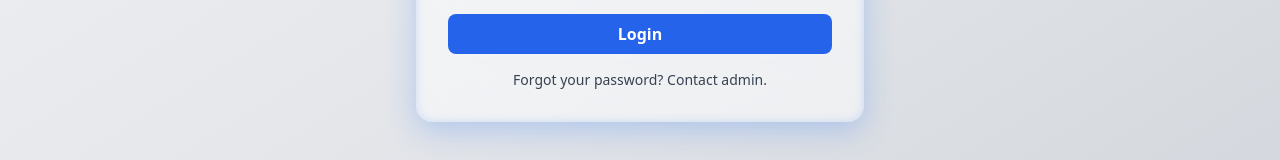
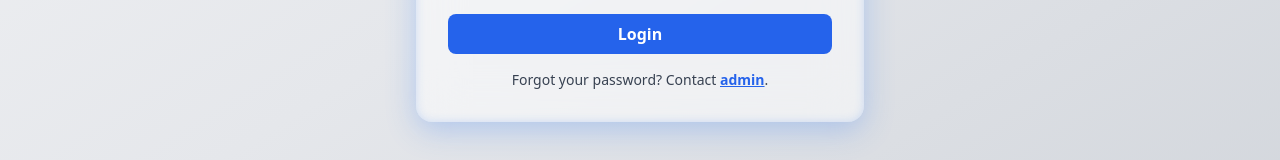
Before and after one commit to cooldkt143/legalAi, a React (Vite) app: page /officerLogin in a window 1280 px wide. Shown: the part 502-662 px from the top of the page. Built offline with nearby package versions, Linux system fonts and the light colour scheme.

Commit message:
Adding google form

```diff
--- a/src/pages/OfficerLogin.jsx
+++ b/src/pages/OfficerLogin.jsx
@@ -1,4 +1,4 @@
-import React, { useState } from "react";
+import React, { useState, useEffect } from "react";
 import { motion } from "framer-motion";
 import { Shield } from "lucide-react";
 import ThemeToggle from "../components/themeToggle";
@@ -9,6 +9,11 @@ const OfficerLogin = () => {
   const [password, setPassword] = useState("");
   const [error, setError] = useState("");
   const navigate = useNavigate();
+
+  // Alert when page loads
+  useEffect(() => {
+    alert("for demo use username: UP12-2105 and password: Rajesh2105");
+  }, []);
 
   const handleLogin = (e) => {
     e.preventDefault();
@@ -39,7 +44,6 @@ const OfficerLogin = () => {
             "0 8px 30px rgba(59, 130, 246, 0.3), 0 0 10px rgba(59, 130, 246, 0.2) inset",
         }}
       >
-        {/* Animated Shield Icon */}
         <motion.div
           initial={{ scale: 0 }}
           animate={{ scale: 1 }}
@@ -58,11 +62,16 @@ const OfficerLogin = () => {
         <h2 className="text-xl sm:text-2xl font-bold mb-6 text-center">
           Police Officer Login
         </h2>
-        {error && <p className="text-red-500 mb-4 text-center text-sm">{error}</p>}
+
+        {error && (
+          <p className="text-red-500 mb-4 text-center text-sm">{error}</p>
+        )}
 
         <form onSubmit={handleLogin} className="space-y-4">
           <div>
-            <label className="block mb-1 font-medium text-sm sm:text-base">Username</label>
+            <label className="block mb-1 font-medium text-sm sm:text-base">
+              Username
+            </label>
             <input
               type="text"
               value={username}
@@ -74,8 +83,11 @@ const OfficerLogin = () => {
               required
             />
           </div>
+
           <div>
-            <label className="block mb-1 font-medium text-sm sm:text-base">Password</label>
+            <label className="block mb-1 font-medium text-sm sm:text-base">
+              Password
+            </label>
             <input
               type="password"
               value={password}
@@ -86,6 +98,7 @@ const OfficerLogin = () => {
                          bg-white dark:bg-gray-700 text-gray-900 dark:text-white text-sm sm:text-base"
             />
           </div>
+
           <motion.button
             whileHover={{ scale: 1.03 }}
             whileTap={{ scale: 0.97 }}
@@ -98,7 +111,16 @@ const OfficerLogin = () => {
         </form>
 
         <p className="mt-4 text-center text-xs sm:text-sm text-gray-700 dark:text-gray-300">
-          Forgot your password? Contact admin.
+          Forgot your password? Contact{" "}
+          <a
+            href="https://docs.google.com/forms/d/e/1FAIpQLSfxCIuCsn3strbSWSrnc0dS4LQdGP2Pe9kO9jMNeorT1gZKSg/viewform?usp=publish-editor"
+            target="_blank"
+            rel="noopener noreferrer"
+            className="text-blue-600 hover:text-blue-700 font-semibold underline"
+          >
+            admin
+          </a>
+          .
         </p>
       </motion.div>
     </div>
```
